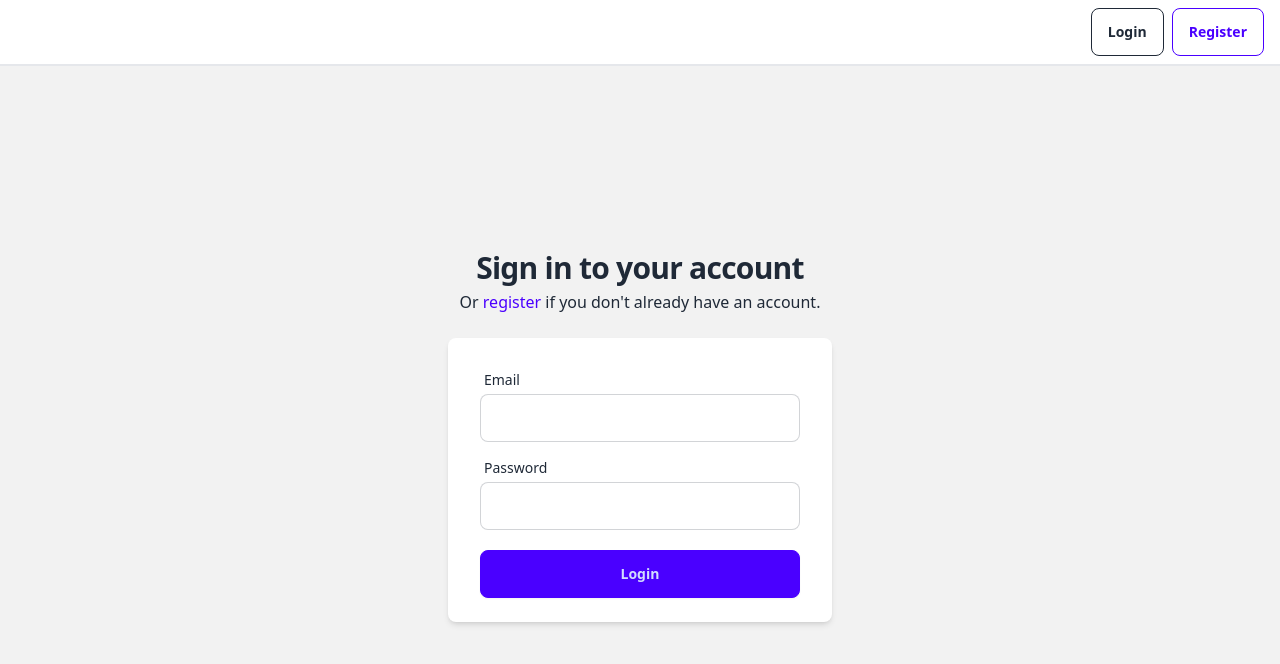
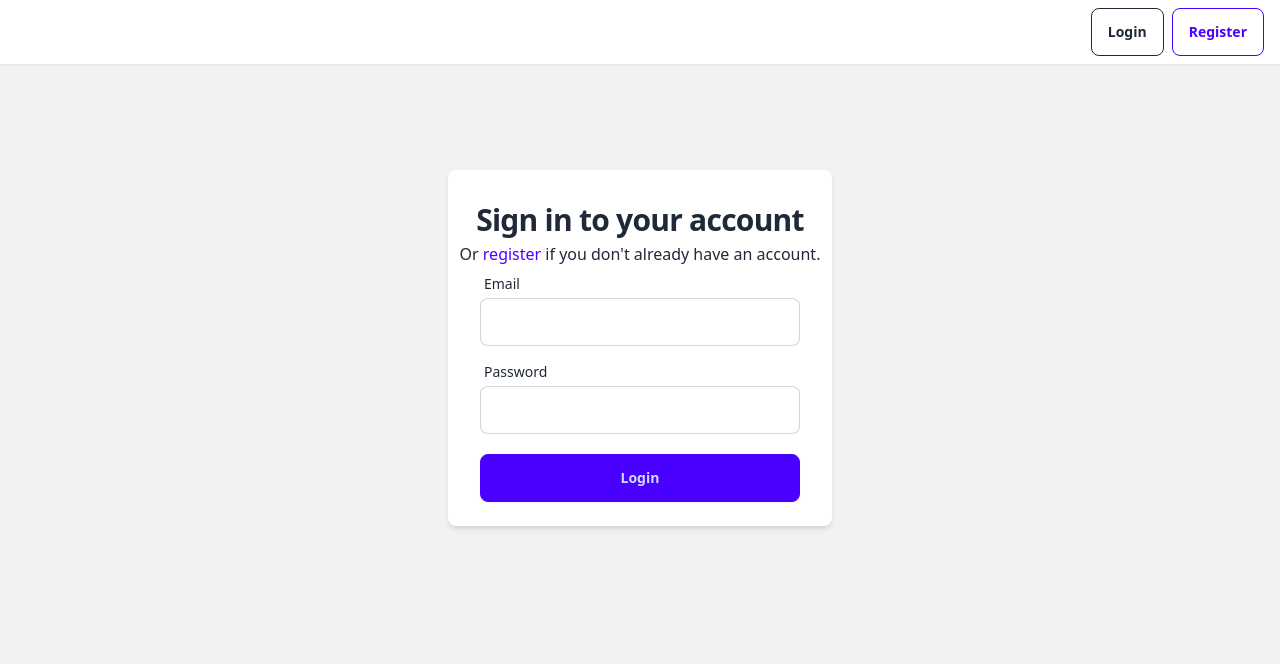
Before and after one commit to lolverae/svelte-pocketbase-auth, a SvelteKit app: page /login in a window 1280 px wide. Shown: the top 664 px of the page. Built offline with nearby package versions, Linux system fonts and the light colour scheme.

Commit message:
Fix menu colors

```diff
--- a/src/routes/login/+page.svelte
+++ b/src/routes/login/+page.svelte
@@ -1,6 +1,5 @@
 <div class="flex flex-col items-center h-full w-full pt-12">
-	<div class="h-24 w-24 text-primary">
-	</div>
+	<div class="py-6 shadow-md rounded-lg w-full max-w-sm mt-6 bg-base-100">
     <h2 class="mt-2 text-center text-3xl font-bold tracking-tight text-base-content">
       Sign in to your account
     </h2>
@@ -8,7 +7,6 @@
       Or <a href="/login" class="text-primary font-medium hover:cursor-pointer">register</a> if you don't
       already have an account.
     </p>
-	<div class="bg-white py-6 shadow-md rounded-lg w-full max-w-sm mt-6">
 		<form method="POST" action="?/login" class="flex flex-col items-center space-y-2 w-full">
 			<div class="form-control w-full max-w-xs">
 				<label for="email" class="label font-medium pb-1">
--- a/src/routes/register/+page.svelte
+++ b/src/routes/register/+page.svelte
@@ -1,4 +1,5 @@
 <div class="flex flex-col items-center h-full w-full pt-12">
+	<div class="bg-base-100 py-6 shadow-md rounded-lg w-full max-w-sm mt-6">
     <h2 class="mt-2 text-center text-3xl font-bold tracking-tight text-base-content">
       Register for an account
     </h2>
@@ -6,7 +7,6 @@
       Or <a href="/login" class="text-primary font-medium hover:cursor-pointer">sign in</a> if you already
       have an account.
     </p>
-	<div class="bg-white py-6 shadow-md rounded-lg w-full max-w-sm mt-6">
 		<form method="POST" action="?/register" class="flex flex-col items-center space-y-2 w-full">
 			<div class="form-control w-full max-w-xs">
 				<label for="name" class="label font-medium pb-1">
```
Lines whose indentation alone changed are shown as unchanged.
